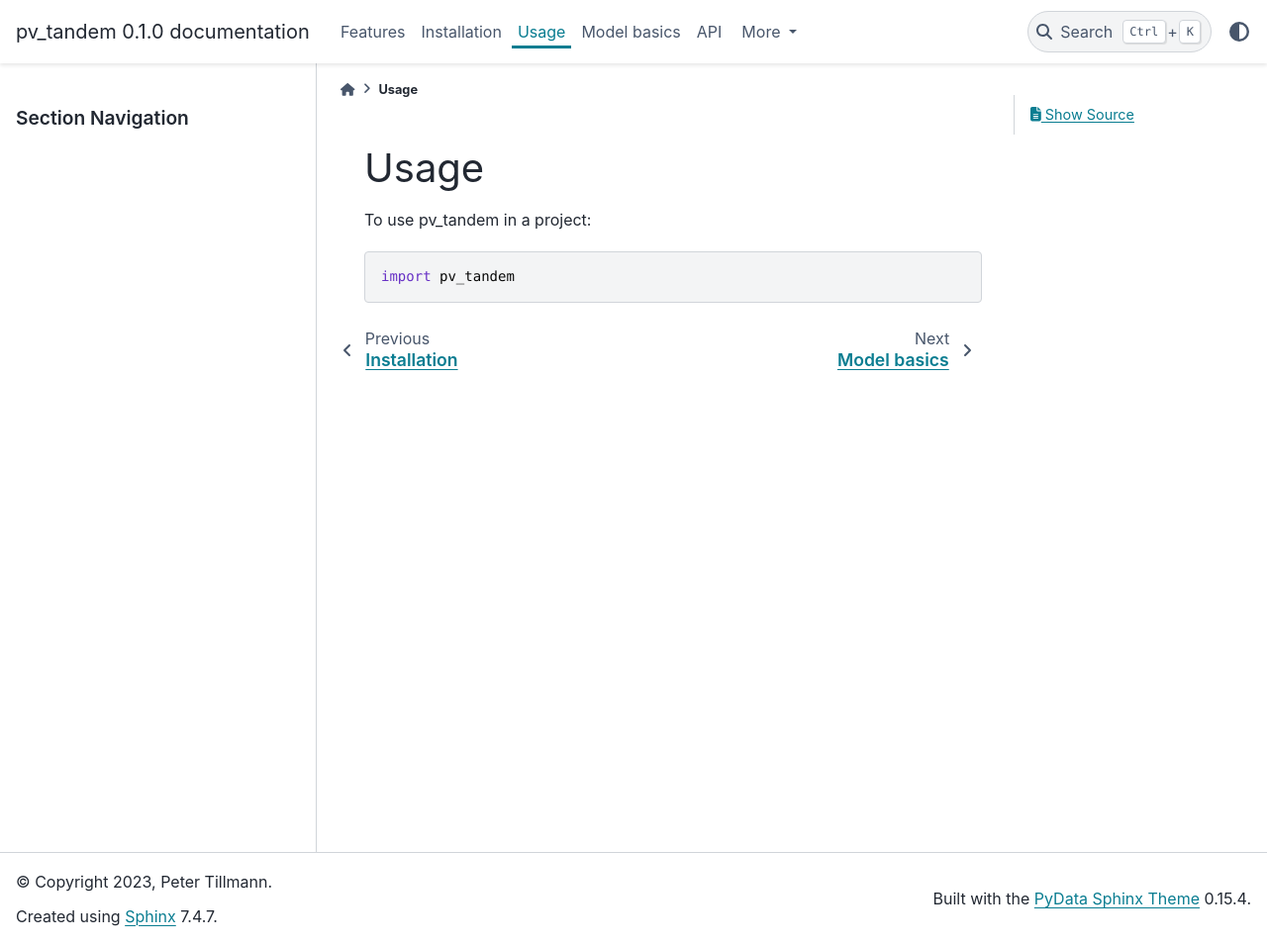
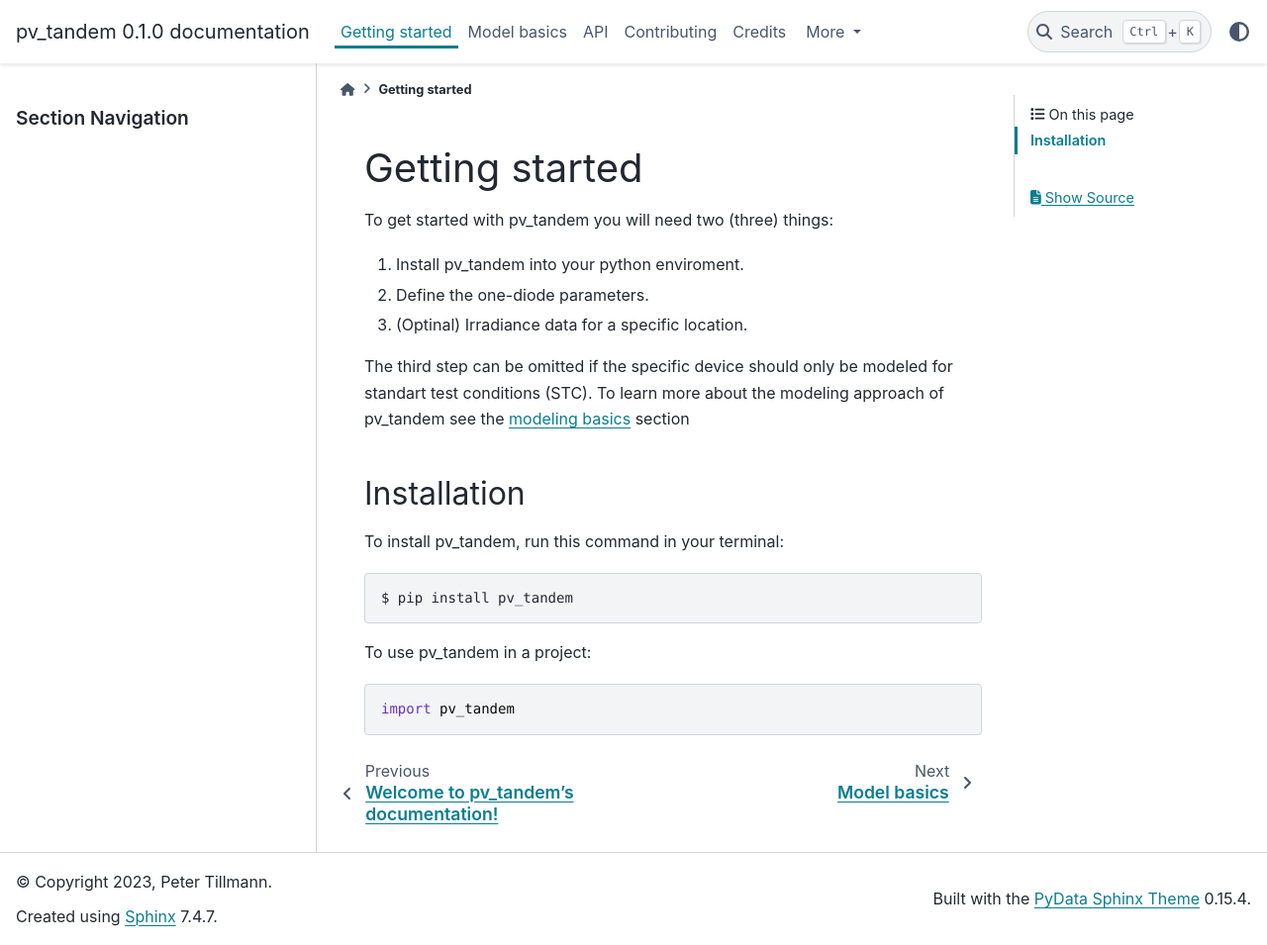
Before and after one commit to HZBSolarOptics/pv_tandem, a Sphinx documentation site: the page built from docs/usage.rst, in a window 1280 px wide and 955 px high. Shown: the whole window at 99% size. Built offline with Sphinx 7.4.7 and the PyData theme 0.15.4, drawn with Linux system fonts in a browser that asks for light colours; pages that are not in the unit, such as notebooks, are missing from menus.

Commit message:
First work on the documentation part that is not the examples or API.

```diff
--- a/docs/usage.rst
+++ b/docs/usage.rst
@@ -1,6 +1,25 @@
-=====
-Usage
-=====
+===============
+Getting started
+===============
+
+To get started with pv_tandem you will need two (three) things:
+
+#. Install pv_tandem into your python enviroment.
+#. Define the one-diode parameters.
+#. (Optinal) Irradiance data for a specific location.
+
+The third step can be omitted if the specific device should only be modeled for standart test conditions (STC). To learn more about the modeling approach of pv_tandem see the :doc:`modeling basics <model_basics>` section
+
+
+Installation
+____________
+
+To install pv_tandem, run this command in your terminal:
+
+.. code-block:: console
+
+    $ pip install pv_tandem
+
 
 To use pv_tandem in a project::
 
```
Also changed, not shown: docs/index.rst (+15 -3 lines), docs/model_basics.rst (+51 -8 lines), docs/_static/irrad_vs_Jsc.png (added).
